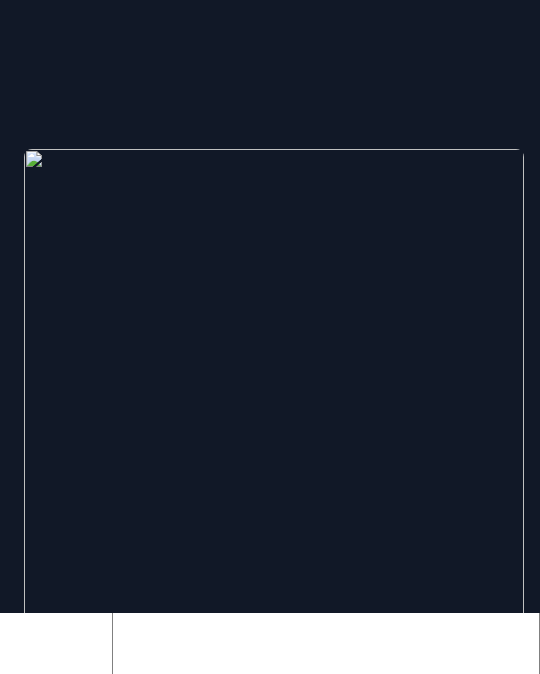
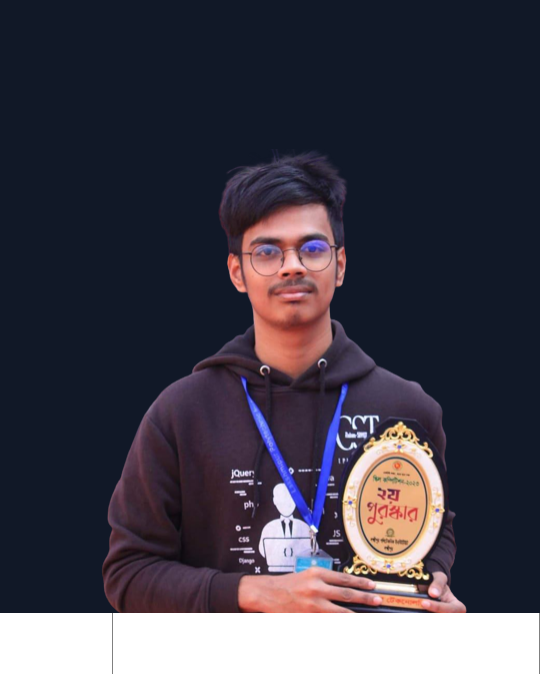
Before and after one commit to rayhan360/about_me_portfolio, a plain HTML site: page index.html in a window 1280 px wide. Shown: the part 69-743 px from the top of the page, 740-1280 px from the left. Drawn offline with nearby package versions, Linux system fonts and the light colour scheme.

Commit message:
banner image set

```diff
--- a/index.html
+++ b/index.html
@@ -74,7 +74,7 @@
         <section class=" lg:h-[614px]">
             <div class="hero min-h-screen">
                 <div class="hero-content flex-col lg:flex-row-reverse">
-                    <img src="images//redu.png" class="md:w-[500px] md:h-[500px] rounded-lg" />
+                    <img src="images/redu.png" class="md:w-[500px] md:h-[500px] rounded-lg" />
                     <div class="text-neutral-300">
                         <h1 class="text-4xl">Hello, I am</h1>
                         <h1 class="text-7xl font-bold ">Redoan Ahammad</h1>
```
